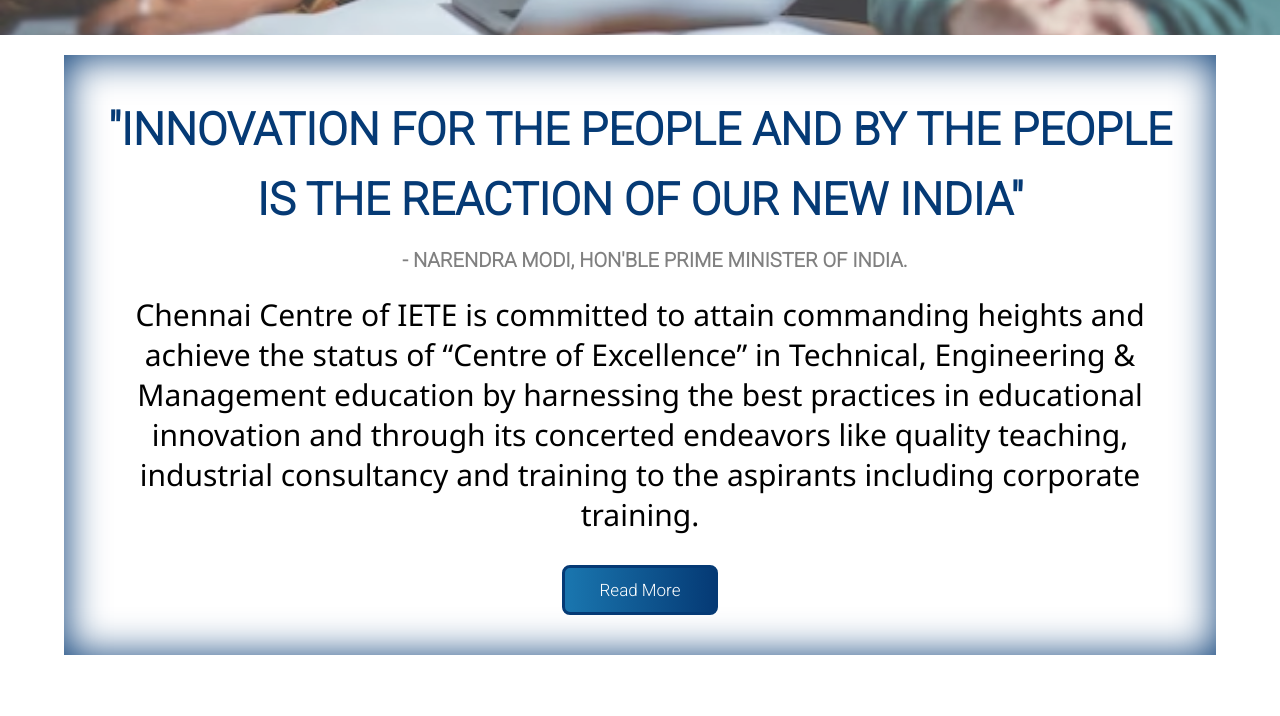
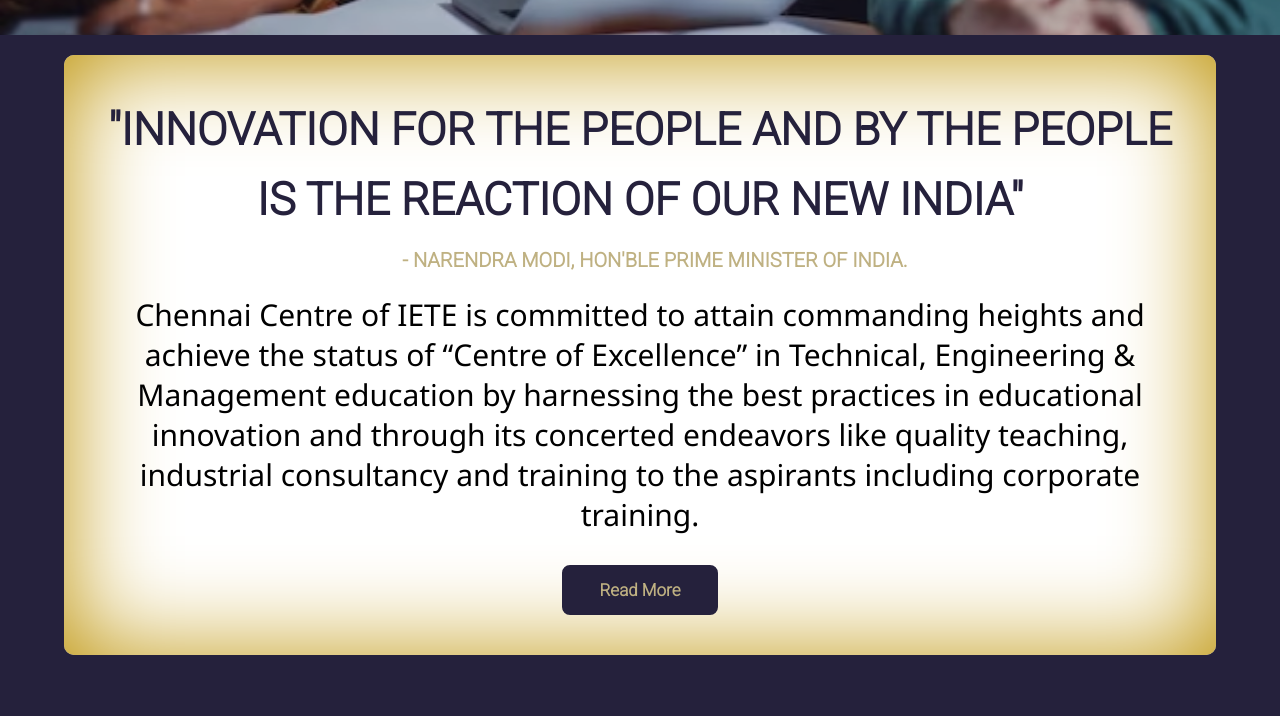
Before and after one commit to arisrada/IETE-Chennai, a plain HTML site: page index.html in a window 1280 px wide. Shown: the part 749-1465 px from the top of the page. After the commit the page ends 1424 px from the top, so only its background shows below. Drawn offline with Linux system fonts and the light colour scheme.

Commit message:
updated colors

```diff
--- a/index.html
+++ b/index.html
@@ -62,7 +62,6 @@
                         Technical, Engineering & Management education by harnessing the best practices in educational innovation and through
                         its concerted endeavors like quality teaching, industrial consultancy and training to the aspirants including corporate
                         training.</p>
-                    <!-- <button class="btn1">Read More</button> -->
                     <button class="btn-star" >Read More
                         <div class="star-1">
                           <svg xmlns:xlink="http://www.w3.org/1999/xlink" viewBox="0 0 784.11 815.53" style="shape-rendering:geometricPrecision; text-rendering:geometricPrecision; image-rendering:optimizeQuality; fill-rule:evenodd; clip-rule:evenodd" version="1.1" xml:space="preserve" xmlns="http://www.w3.org/2000/svg"><defs></defs><g id="Layer_x0020_1"><metadata id="CorelCorpID_0Corel-Layer"></metadata><path d="M392.05 0c-20.9,210.08 -184.06,378.41 -392.05,407.78 207.96,29.37 371.12,197.68 392.05,407.74 20.93,-210.06 184.09,-378.37 392.05,-407.74 -207.98,-29.38 -371.16,-197.69 -392.06,-407.78z" class="fil0"></path></g></svg>
@@ -84,7 +83,7 @@
                         </div>
                       </button>
                 </div>
-                <div class="events">
+                <!-- <div class="events">
                     <h1 class="h1">Recent Events</h1>
                     <div class="event">
                         <img class="img1" src="./images/event1.jpeg" alt="event1">
@@ -230,7 +229,7 @@
                 <img src="./images/insta.png" alt="insta" width="40px">
                 <img src="./images/linkedin.png" alt="linkedin" width="40px">
             </div>
-        </div>
+        </div> -->
     </div>
     <script src='./js/main.js'></script>
 </body>
--- a/sass/abstracts/_mixins.scss
+++ b/sass/abstracts/_mixins.scss
@@ -32,10 +32,10 @@
   margin-top: 30px;
   position: relative;
   padding: 12px 35px;
-  background: $blue-grad1-color;
+  background: $blue-color;
   font-size: 17px;
-  font-weight: 500;
-  color: $text-color;
+  font-weight: 800;
+  color: $gray-color;
   border: 3px solid $blue-color;
   border-radius: 8px;
   box-shadow: 0 0 0 #fec1958c;
@@ -114,6 +114,7 @@
     color: $blue-color;
     // box-shadow: 0 0 25px $blue-color;
     font-family: $font-roboto;
+    font-weight: 900;
   }
 
 @mixin btn-hover-star-1 {
@@ -178,5 +179,5 @@
 
 @mixin fil0 {
     // fill: $blue-color;
-    fill: #FEC195;
+    fill: $yellow-color;
   }
--- a/sass/abstracts/_variables.scss
+++ b/sass/abstracts/_variables.scss
@@ -1,8 +1,11 @@
 @import url('https://fonts.googleapis.com/css2?family=Roboto:wght@300&display=swap');
 
-$blue-color:rgb(5,58,117);
+// $blue-color:rgb(5,58,117);
+$blue-color:#25213C;
 $blue-grad1-color:linear-gradient(90deg, rgba(25,116,173,1) 4%, rgba(5,58,117,1) 100%);
 $blue-grad2-color:linear-gradient(90deg, rgba(5,58,117,1)  4%, rgba(25,116,173,1) 100%);
 $text-color:white;
 $font-roboto:'Roboto', sans-serif;
-$gray-color:gray;
+$gray-color:#BFB182;
+// $gray-color:gray;
+$yellow-color:#bd9204;
--- a/sass/base/_reset.scss
+++ b/sass/base/_reset.scss
@@ -13,3 +13,7 @@
 a:hover, .active{
     color: $gray-color;
 }
+
+body{
+    background-color: $blue-color;
+}
--- a/sass/layout/_events.scss
+++ b/sass/layout/_events.scss
@@ -18,7 +18,8 @@
         height: 400px;
     }
         .event1 {
-    --c:rgb(5,58,117); /* the border color */
+    // --c:rgb(5,58,117); /* the border color */
+    --c:#BFB182; /* the border color */
     --b: 5px;    /* the border thickness*/
     --g: 5px;     /* the gap on hover */
     padding: 30px;
--- a/sass/pages/_home.scss
+++ b/sass/pages/_home.scss
@@ -55,9 +55,11 @@
 	--angle: 90deg;
 	--gradX: 100%;
 	--gradY: 50%;
-	--c1: rgba(168, 239, 255, 1);
+	--c1: #BFB182;
+	// --c1: rgba(168, 239, 255, 1);
 	--c2: rgba(168, 239, 255, 0.1);
-    --c3:rgba(5,58,117,1) ;
+    --c3:#25213C;
+    // --c3:rgba(5,58,117,1) ;
 }
 
 .box1 {
@@ -122,12 +124,14 @@
 }
 
 .wrapper {
-    box-shadow: 1px 1px 40px $blue-color inset;
+    box-shadow: 1px 1px 100px $yellow-color inset;
     width: 90%;
     margin: 20px 5%;
     text-align: center;
+    border-radius: 10px;
     padding: 40px;
     font-family: $font-roboto;
+    background-color: $text-color;
     line-height: 30px;
     h1{
         line-height: 70px;
@@ -177,7 +181,7 @@
   }
 
   .wrapper:hover{
-    box-shadow: 1px 1px 10px $blue-color;
+    box-shadow: 1px 1px 10px $yellow-color;
   }
 
 
```
Also changed, not shown: src/css/main.css, 1 other file.
